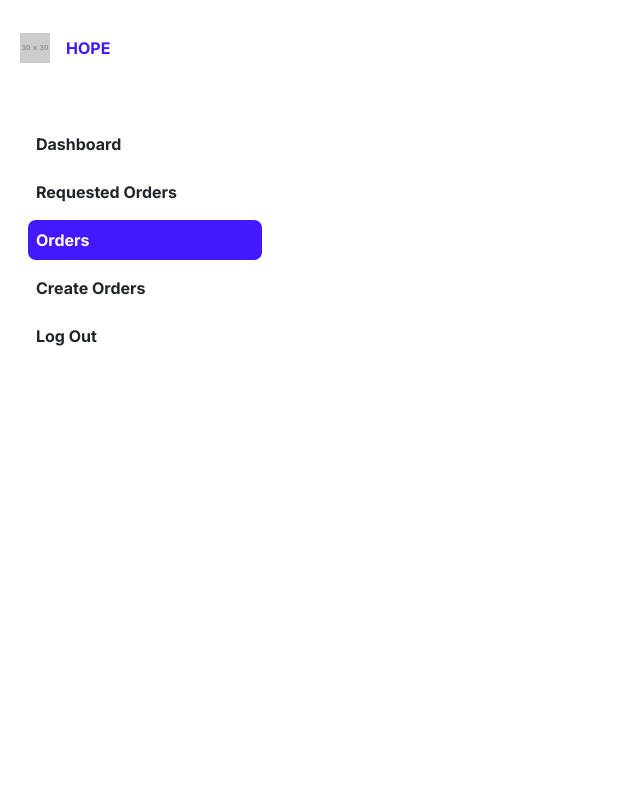
After one commit to kanochiiyo/hope, a PHP site: template templates/sidebar.php in a window 1280 px wide. The commit adds this page. Shown: the whole page, without its empty margins (0-640 px from the left). Run offline with PHP 8.4, Linux system fonts and the light colour scheme; the template is opened without the code that fills it, so the values that code supplies are empty; grey boxes labelled with a size stand in for pictures from a placeholder-image service; some libraries are stand-ins or nearby versions.

Commit message:
create sidebar

```diff
--- a/css/style.css
+++ b/css/style.css
@@ -9,9 +9,7 @@ html {
   --color-primary: #4318ff;
   --color-primary-gradient-start: #9181f4;
   --color-primary-gradient-end: #5038ed;
-
   --color-background: #f0edff;
-
   --color-white: #fff;
 }
 
@@ -65,3 +63,42 @@ html {
 .social-btn img {
   width: 20px;
 }
+
+#userPage {
+  height: 100vh;
+  padding: 0;
+  background-color: var(--color-background);
+}
+
+#sidebar {
+  height: 100vh;
+  width: 290px;
+  background-color: var(--color-white);
+}
+
+#sidebar .logo-section {
+  padding: 20px;
+  display: flex;
+  align-items: center;
+}
+
+.sidebar-list {
+  padding: 20px;
+}
+
+.sidebar-list .nav-item {
+  padding: 10px 0;
+  cursor: pointer;
+}
+
+.sidebar-list .nav-item.active {
+  background-color: var(--color-primary);
+  border-radius: 8px;
+  color: var(--color-white);
+}
+
+.sidebar-list .nav-item:hover {
+  background-color: var(--color-primary);
+  border-radius: 8px;
+  color: var(--color-white);
+}
--- a/templates/header.php
+++ b/templates/header.php
@@ -1,12 +1,12 @@
-
 <!DOCTYPE html>
 <html lang="en">
+
 <head>
     <meta charset="UTF-8">
     <meta name="viewport" content="width=device-width, initial-scale=1.0">
     <link rel="stylesheet" href="css/style.css">
     <link href="https://cdn.jsdelivr.net/npm/bootstrap@5.3.5/dist/css/bootstrap.min.css" rel="stylesheet"
-    integrity="sha384-SgOJa3DmI69IUzQ2PVdRZhwQ+dy64/BUtbMJw1MZ8t5HZApcHrRKUc4W0kG879m7" crossorigin="anonymous">
+        integrity="sha384-SgOJa3DmI69IUzQ2PVdRZhwQ+dy64/BUtbMJw1MZ8t5HZApcHrRKUc4W0kG879m7" crossorigin="anonymous">
     <link rel="preconnect" href="https://fonts.googleapis.com">
     <link rel="preconnect" href="https://fonts.gstatic.com" crossorigin>
     <link
@@ -14,3 +14,5 @@
         rel="stylesheet">
     <title>Hope.</title>
 </head>
+
+<body>
--- /dev/null
+++ b/templates/sidebar.php
@@ -0,0 +1,30 @@
+<div class="sidebar col-2" id="sidebar">
+    <div class="logo-section">
+        <img src="https://placehold.co/30x30" alt="hope">
+        <span class="fw-bold m-3" style="color: #4318ff">HOPE</span>
+    </div>
+
+    <div class="sidebar-list">
+        <?php if (isAdmin()) { ?>
+            <div class="nav-item p-2 m-2 fw-bold">
+                <span>Dashboard</span>
+            </div>
+
+            <div class="nav-item p-2 m-2 fw-bold">
+                <span>Requested Orders</span>
+            </div>
+        <?php } ?>
+
+        <div class="nav-item p-2 m-2 fw-bold active">
+            <span>Orders</span>
+        </div>
+
+        <div class="nav-item p-2 m-2 fw-bold">
+            <span>Create Orders</span>
+        </div>
+
+        <div class="nav-item p-2 m-2 fw-bold">
+            <span><a href="/hope/logout.php" class="text-decoration-none text-reset">Log Out</a></span>
+        </div>
+    </div>
+</div>
```
Also changed, not shown: functions/authentication.php (+13 -13 lines), hope.sql (+7 -5 lines), index.php (+63 -2 lines).
